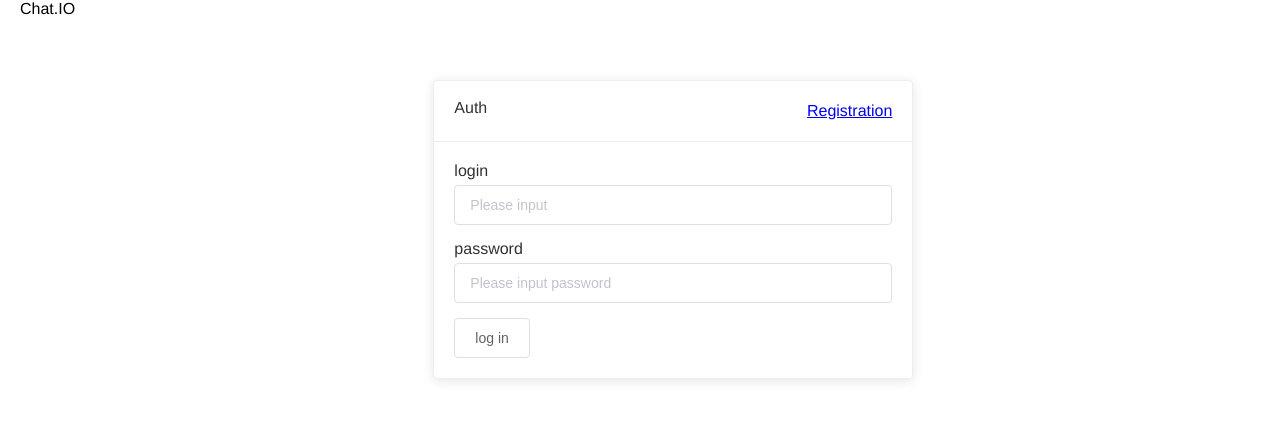
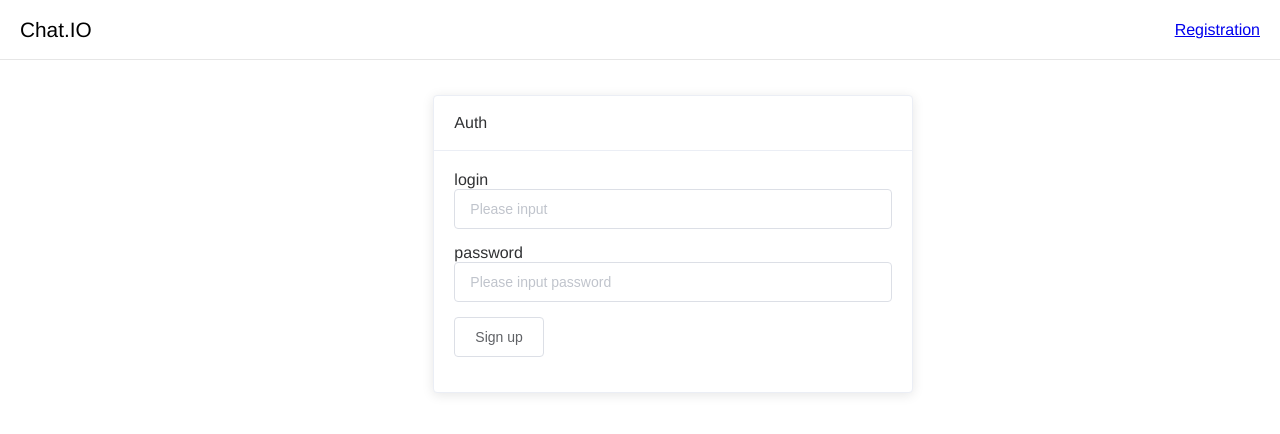
Before and after one commit to shutemov/chat-io, a Nuxt app in the folder nuxt-chat-io/: page / in a window 1280 px wide. Shown: the top 434 px of the page. Built offline with nearby package versions, Linux system fonts and the light colour scheme.

Commit message:
Минорные исправления.

```diff
--- a/nuxt-chat-io/components/main/login/authApp.vue
+++ /dev/null
@@ -1,57 +0,0 @@
-<template>
-  <el-card class="box-card">
-    <div slot="header" class="clearfix">
-      <span>Auth</span>
-      <a href="http://localhost:3000/mainPage" style="float: right; padding: 3px 0">Registration</a>
-    </div>
-    <label>login</label>
-    <el-input
-      class="item"
-      placeholder="Please input"
-      v-model="input"
-      clearable>
-    </el-input>
-    <label>password</label>
-    <el-input class="item" placeholder="Please input password" v-model="input" show-password></el-input>
-    <div>
-      <el-button>log in</el-button>
-    </div>
-  </el-card>
-</template>
-
-<script>
-    export default {
-        name: "loginApp",
-      data:()=>{
-          return{
-            loginInput:null,
-            passwordInput:null
-          }
-      }
-    }
-</script>
-
-<style scoped>
-  .text {
-    font-size: 14px;
-  }
-
-  .item {
-    margin-bottom: 15px;
-    margin-top: 5px;
-  }
-
-  .clearfix:before,
-  .clearfix:after {
-    display: table;
-    content: "";
-  }
-  .clearfix:after {
-    clear: both
-  }
-
-  .box-card {
-    width: 480px;
-
-  }
-</style>
--- a/nuxt-chat-io/components/main/mainPage/Navigation.vue
+++ b/nuxt-chat-io/components/main/mainPage/Navigation.vue
@@ -1,20 +1,30 @@
 <template>
+  <div>
     <nav>
-      <a href="http://localhost:3000/mainPage"  target="_blank">
+      <a  href="#" @click="goToMainPage">
         CHAT.IO
       </a>
-      <el-menu  class="el-menu-demo" mode="horizontal" @select="">
+      <el-menu class="el-menu-demo" mode="horizontal" @select="">
         <el-menu-item index="1">Create room</el-menu-item>
         <el-menu-item index="2">My rooms</el-menu-item>
-
-        <el-menu-item index="3"><a href="http://localhost:3000/chatRoom" target="_blank">Exit</a></el-menu-item>
+        <el-menu-item index="3">
+          <a href="http://localhost:3000/" target="_blank">Exit</a>
+        </el-menu-item>
       </el-menu>
     </nav>
+  </div>
 </template>
 
 <script>
+  import Vue from 'vue'
+
   export default {
-        name: "Navigation"
+    name: "Navigation",
+    methods: {
+      goToMainPage() {
+        this.$router.push('/mainPage')
+      }
+    }
   }
 </script>
 
--- /dev/null
+++ b/nuxt-chat-io/layouts/auth.vue
@@ -0,0 +1,37 @@
+<template>
+  <el-container>
+    <el-header>
+      <span>Chat.IO</span>
+<!--      <nuxt-link to="/mainPage" role="button">Registration</nuxt-link>-->
+      <a href="#">Registration</a>
+    </el-header>
+    <el-main>
+      <nuxt/>
+    </el-main>
+  </el-container>
+</template>
+
+<script>
+
+  export default {
+    name: "auth",
+  }
+</script>
+
+
+<style scoped>
+  .el-header {
+    display: flex;
+    align-items: center;
+    justify-content: space-between;
+    height: 100%;
+    border-bottom: 1px solid #e6e6e6;
+    font-style: normal;
+    -webkit-font-smoothing: subpixel-antialiased;
+  }
+
+  span {
+    font-size: 1.3rem;
+  }
+
+</style>
--- a/nuxt-chat-io/layouts/chatRoom.vue
+++ b/nuxt-chat-io/layouts/chatRoom.vue
@@ -4,7 +4,7 @@
       <app-nav></app-nav>
     </el-header>
     <el-container>
-      <el-aside width="200px">Aside
+      <el-aside width="200px">USERS
         <room-user-list></room-user-list>
       </el-aside>
       <el-main>
--- a/nuxt-chat-io/layouts/default.vue
+++ b/nuxt-chat-io/layouts/default.vue
@@ -12,7 +12,7 @@
 
 <script>
 
-  import AppNav from './../components/main/mainPage/Navigation'
+  import AppNav from './../components/main/mainPage/Navigation.vue'
 
   export default {
     components: {
@@ -21,17 +21,18 @@
   }
 </script>
 
+
+
+
 <style scoped>
-  html {
-    font-family: 'Source Sans Pro', -apple-system, BlinkMacSystemFont, 'Segoe UI',
-    Roboto, 'Helvetica Neue', Arial, sans-serif;
-    font-size: 16px;
-    word-spacing: 1px;
-    -ms-text-size-adjust: 100%;
-    -webkit-text-size-adjust: 100%;
-    -moz-osx-font-smoothing: grayscale;
-    -webkit-font-smoothing: antialiased;
-    box-sizing: border-box;
+
+  .el-main{
+    background-image: url("https://www.itl.cat/pngfile/big/73-736986_available-desktop-resolutions-material-design-pattern-background.jpg");
+    height: 565px;
+  }
+
+  .el-container{
+    height: 100%;
   }
 
   *,
--- a/nuxt-chat-io/layouts/login.vue
+++ /dev/null
@@ -1,20 +0,0 @@
-<template>
-  <el-container>
-    <el-header>Chat.IO</el-header>
-    <el-main style="margin:0">
-      <nuxt/>
-    </el-main>
-  </el-container>
-</template>
-
-<script>
-
-  export default {
-    name: "login",
-  }
-</script>
-
-<style scoped>
-
-
-</style>
--- a/nuxt-chat-io/pages/index.vue
+++ b/nuxt-chat-io/pages/index.vue
@@ -7,11 +7,11 @@
 </template>
 
 <script>
-  import AuthApp from './../components/main/login/authApp'
+  import AuthApp from '../components/main/auth/authApp.vue'
 
   export default {
     name: "index",
-    layout: "login",
+    layout: "auth",
     components: {AuthApp}
   }
 </script>
--- a/nuxt-chat-io/pages/mainPage/index.vue
+++ b/nuxt-chat-io/pages/mainPage/index.vue
@@ -8,7 +8,7 @@
 
 <script>
 
-  import RoomList from '../../components/main/mainPage/RoomList'
+  import RoomList from '../../components/main/mainPage/RoomList.vue'
 
   export default {
     components: {RoomList}
@@ -46,4 +46,8 @@
   .links {
     padding-top: 15px;
   }
+
+  .el-row{
+    height: 100%;
+  }
 </style>
--- a/nuxt-chat-io/theme/index.scss
+++ b/nuxt-chat-io/theme/index.scss
@@ -6,7 +6,7 @@
 html,body{
   margin: 0;
   padding: 0;
-  height: 100%;
+  height: 100vh;
   font-family: 'Helvetica Neue',Helvetica,'PingFang SC','Hiragino Sans GB',
   'Microsoft YaHei',SimSun,sans-serif;
   font-weight: 400;
```
Lines whose indentation alone changed are shown as unchanged.
